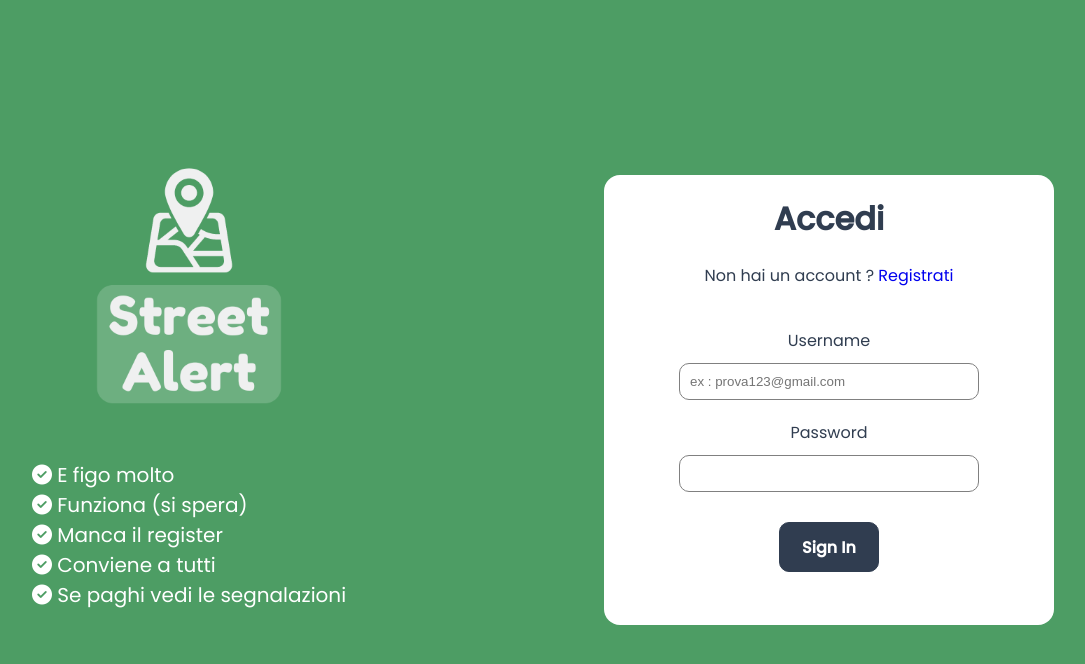
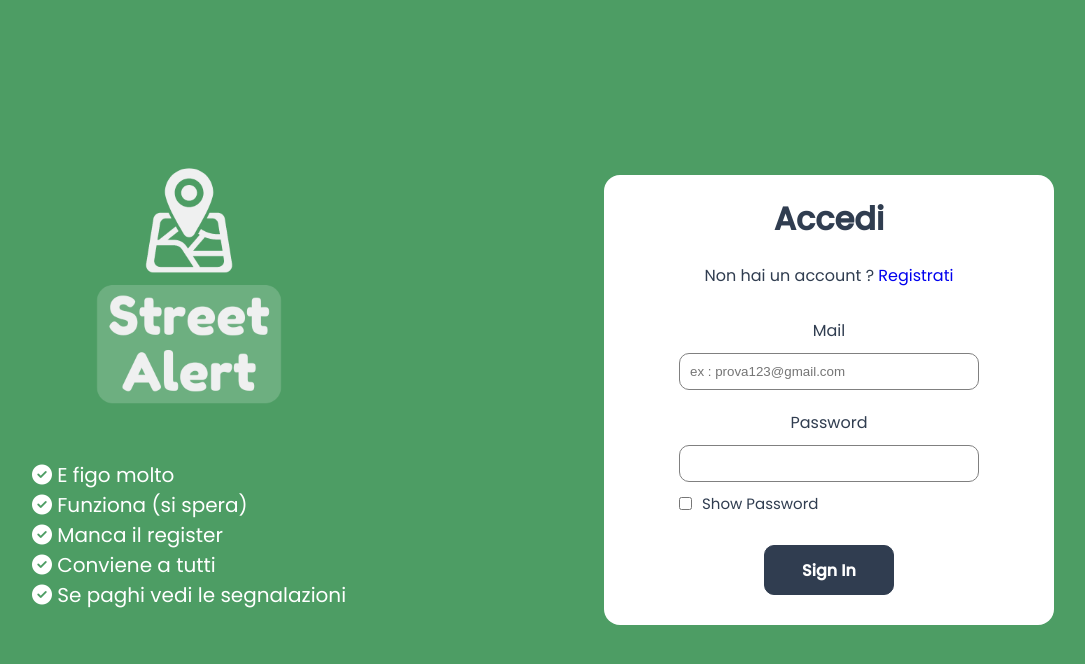
Before and after one commit to TOSAT0/STREET_ALERT, a PHP site: page /signin/signin.html in a window 1280 px wide. Shown: the top 664 px of the page, without its empty margins (131-1216 px from the left). Run offline with PHP 8.4, Linux system fonts and the light colour scheme; some libraries are stand-ins or nearby versions.

Commit message:
Fine Pagina Accesso
Manca solo magari da aggiustare l'icona del progetto, modificare la lista puntata e aggiungere la parte php.

```diff
--- a/gpo_sito/signin/signin.html
+++ b/gpo_sito/signin/signin.html
@@ -23,14 +23,31 @@
         <div class="signin-container cell">
             <h2> Accedi </h2>
             <p> Non hai un account ? <a href="../signup/signup.html"> Registrati</a></p>
-                <form class="signin-form ">
-                    <label for="username" > Username</label>
+                <form class="signin-form">
+                    <label for="username">Mail</label>
                     <input type="text" name="username" placeholder="ex : prova123@gmail.com" id="username-field"/>
-                    <label for="passowrd" style="margin-top: 20px;"> Password</label>
+                    <label for="password" style="margin-top: 20px;"> Password</label>
                     <input type="password" name="password" id="password-field"/>
-                    <a href="../index.html" id="signin-button">Sign In</a>
+                    <div class="toggle-password">
+                        <input type="checkbox" name="toggle_password" id="toggle_password" onclick="show_password()">
+                        <label for="toggle_password" style="padding-left: 10px; font-size: 15px;"> Show Password</label>
+                    </div>
+                        <a href="../index.html" id="signin-button">Sign In</a>
                 </form>
         </div>
     </div>
     <script src="https://kit.fontawesome.com/c1fc3d2826.js" crossorigin="anonymous"></script>
+
+    <script>
+        function show_password(){
+            var password = document.getElementById("password-field");
+
+            if(password.type === "password")
+                password.type = "text";
+            else
+                password.type = "password";
+
+        }
+
+    </script>
 </body>
--- a/gpo_sito/signin/style/media-queries.css
+++ b/gpo_sito/signin/style/media-queries.css
@@ -15,6 +15,10 @@
     }
 
     #username-field, #password-field {
+        width: 400px;
+    }
+
+    .toggle-password {
         width: 400px;
     }
 
--- a/gpo_sito/signin/style/signin.css
+++ b/gpo_sito/signin/style/signin.css
@@ -76,7 +76,7 @@ ul {
 .signin-form {
     flex-direction: column;
     display: flex;
-    margin-top: 40px;
+    margin-top: 30px;
     align-items: center;
 }
 
@@ -95,6 +95,13 @@ ul {
     font-size: 15px;
 }
 
+.toggle-password{
+    display: flex;
+    justify-content: start;
+    width: 300px;
+    margin-inline: auto;
+    padding-top: 10px;
+}
 
 /* id */
 
@@ -118,7 +125,7 @@ ul {
     font-family: 'Poppins', sans-serif;
     padding: 10px;
     border-radius: 10px;
-    width: 100px;
+    width: 130px;
     height: 50px;
     border: 1px solid var(--primary-text-color);
     background-color: var(--primary-text-color);
```
